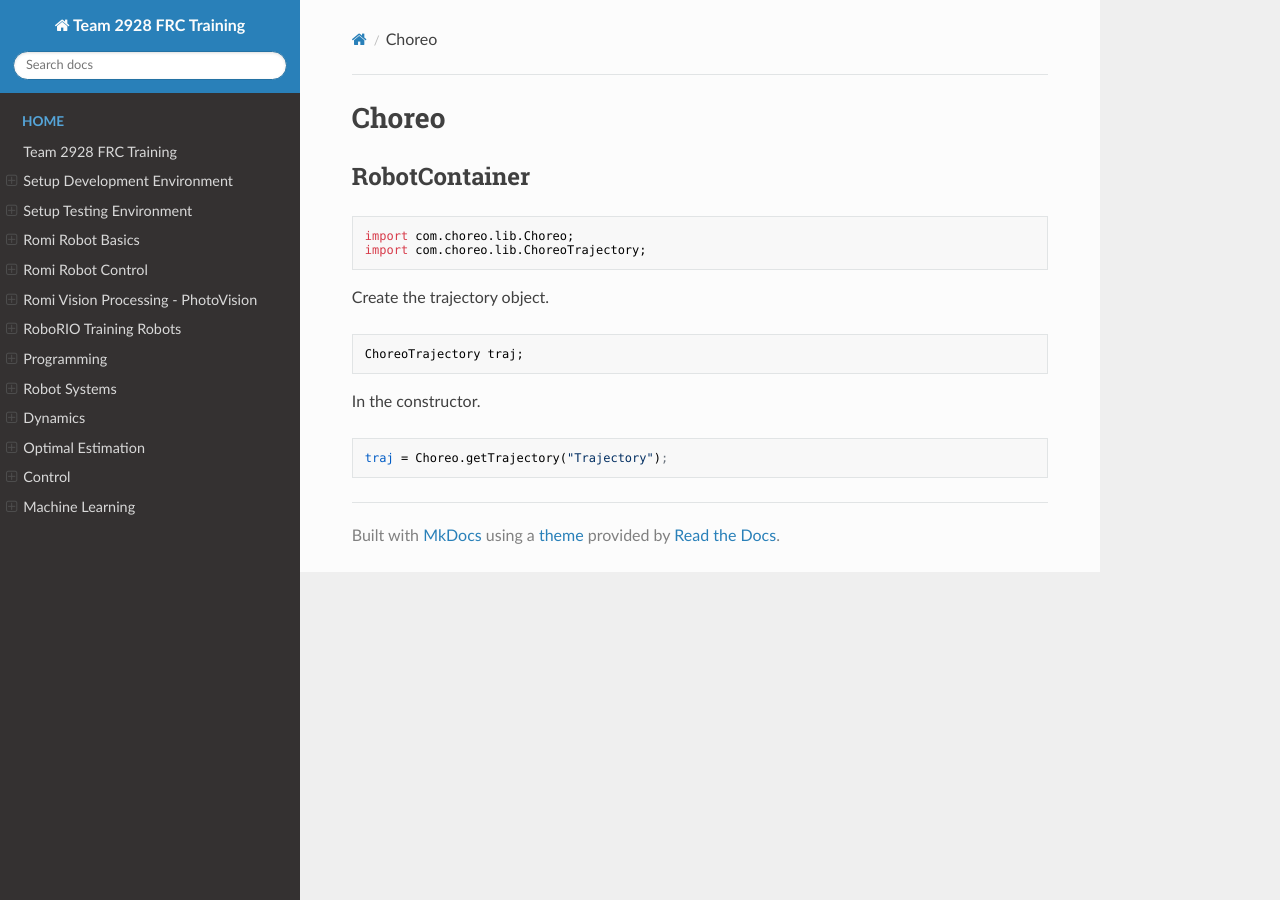
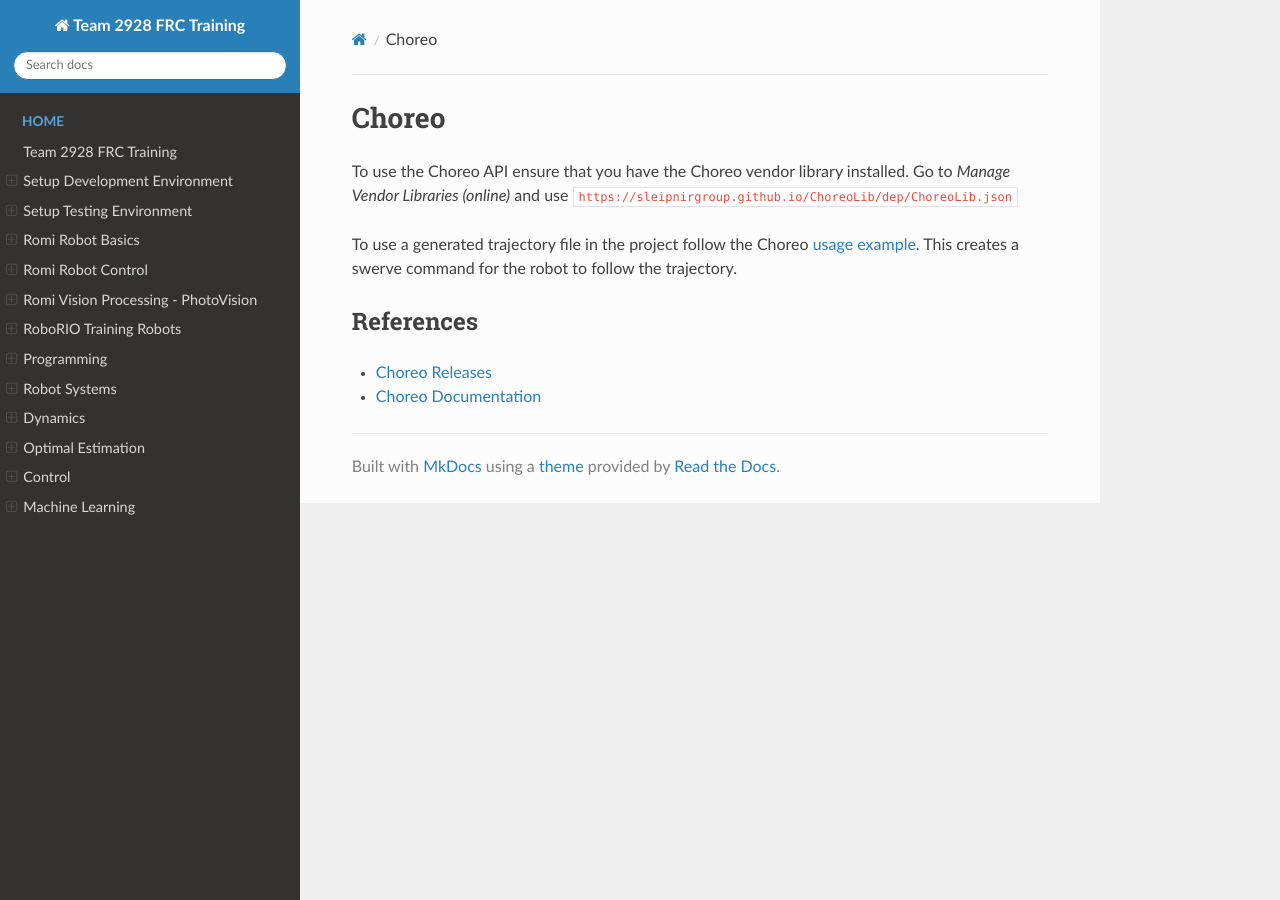
Before and after one commit to FRC-2928/FRC-Programmer-Training, an MkDocs documentation site: the page built from docs/RoboRIO/Choreo.md, in a window 1280 px wide. Built offline with MkDocs 1.6.1, drawn with Linux system fonts in a browser that asks for light colours; nearby versions of some CDN libraries.

Commit message:
swerve updates

```diff
--- a/docs/RoboRIO/Choreo.md
+++ b/docs/RoboRIO/Choreo.md
@@ -1,14 +1,13 @@
 # Choreo
+To use the Choreo API ensure that you have the Choreo vendor library installed. Go to *Manage Vendor Libraries (online)* and use
+`https://sleipnirgroup.github.io/ChoreoLib/dep/ChoreoLib.json`
 
-## RobotContainer
+To use a generated trajectory file in the project follow the Choreo [usage example](https://sleipnirgroup.github.io/Choreo/choreolib/usage/).  This creates a swerve command for the robot to follow the trajectory.
 
-    import com.choreo.lib.Choreo;
-    import com.choreo.lib.ChoreoTrajectory;
 
-Create the trajectory object.
 
-    ChoreoTrajectory traj;
+## References
 
-In the constructor.
+- [Choreo Releases](https://github.com/SleipnirGroup/Choreo/releases)
 
-    traj = Choreo.getTrajectory("Trajectory");
+- [Choreo Documentation](https://sleipnirgroup.github.io/Choreo/)
```
Also changed, not shown: docs/RoboRIO/swervedrive.md (+32 -0 lines), docs/images/FRCKinematics&Odometry/FRCKinematics&Odometry.008.jpeg, docs/images/FRCKinematics&Odometry/FRCKinematics&Odometry.015.jpeg (added), docs/images/SwerveDrive/SwerveDrive.007.jpeg, docs/images/SwerveDrive/SwerveDrive.008.jpeg, docs/images/SwerveDrive/SwerveDrive.010.jpeg (added).
